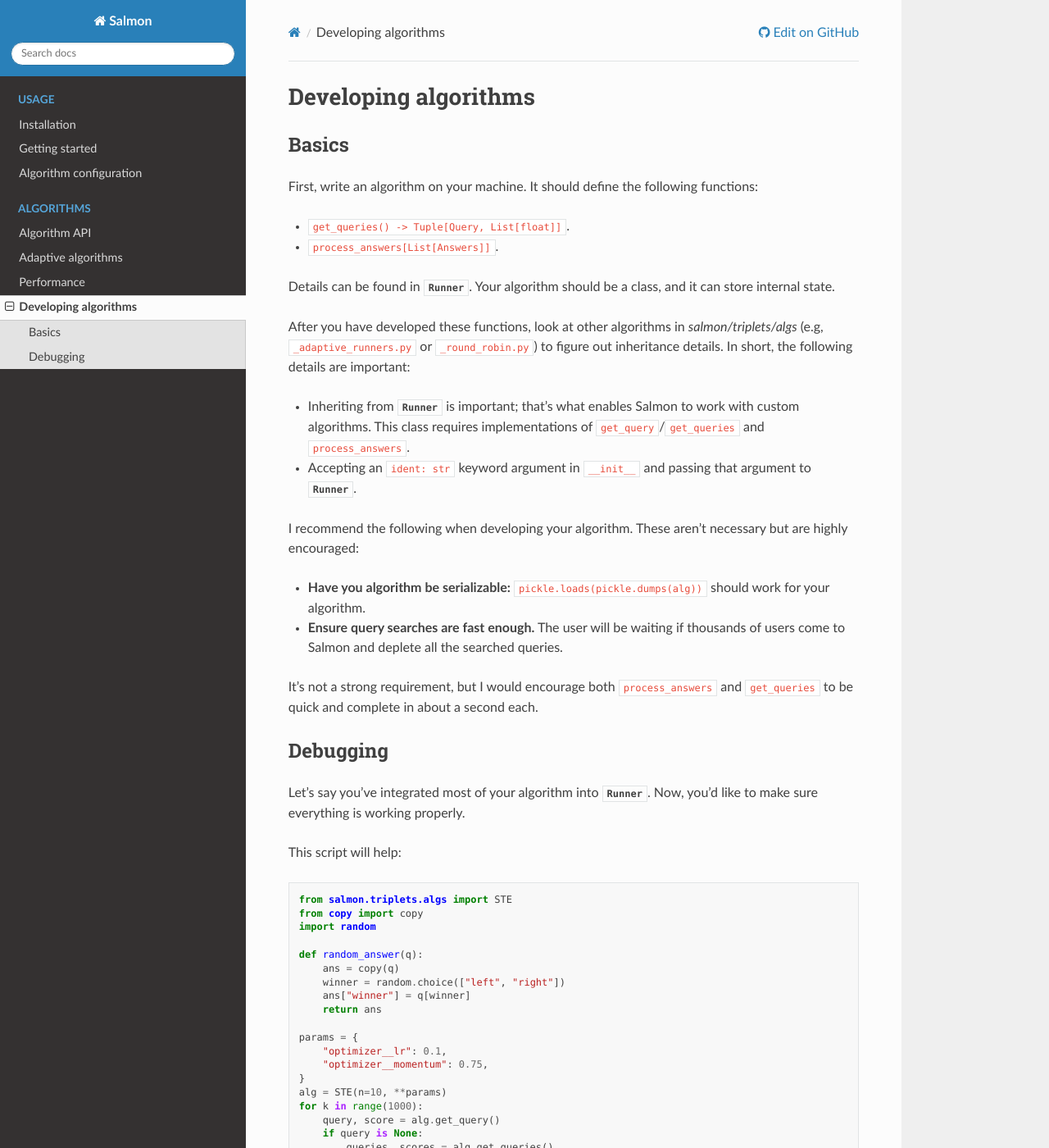
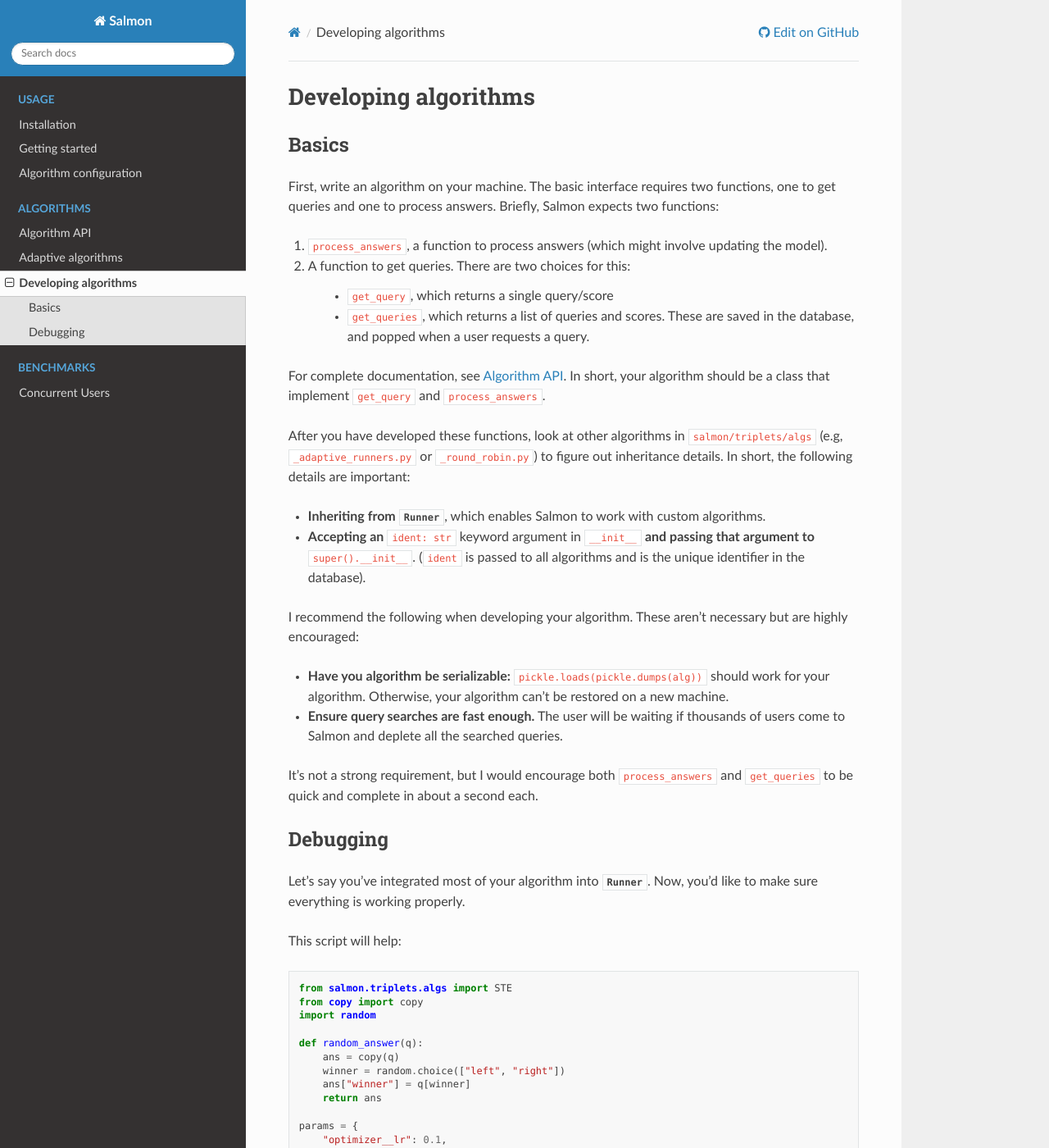
Before and after one commit to stsievert/salmon, a Sphinx documentation site: the page built from docs/source/developers.rst, in a window 1280 px wide and 1400 px high. Shown: the whole window at 82% size. Built offline with Sphinx 7.4.7 and the Read the Docs theme 2.0.0, drawn with Linux system fonts in a browser that asks for light colours; some of the changed text lies outside the part shown.

Commit message:
Doc refresh

```diff
--- a/docs/source/developers.rst
+++ b/docs/source/developers.rst
@@ -4,31 +4,39 @@
 Basics
 ------
 
-First, write an algorithm on your machine. It should define the following
-functions:
+First, write an algorithm on your machine. The basic interface requires two
+functions, one to get queries and one to process answers. Briefly, Salmon
+expects two functions:
 
-* ``get_queries() -> Tuple[Query, List[float]]``.
-* ``process_answers[List[Answers]]``.
+1. ``process_answers``, a function to process answers (which might involve
+   updating the model).
 
-Details can be found in :class:`~salmon.backend.alg.Runner`. Your algorithm should
-be a class, and it can store internal state.
+2. A function to get queries. There are two choices for this:
+
+    * ``get_query``, which returns a single query/score
+    * ``get_queries``, which returns a list of queries and scores. These are
+      saved in the database, and popped when a user requests a query.
+
+For complete documentation, see :ref:`alg-api`. In short, your algorithm should
+be a class that implement ``get_query`` and ``process_answers``.
 
 After you have developed these functions, look at other algorithms in
-`salmon/triplets/algs` (e.g, ``_adaptive_runners.py`` or ``_round_robin.py``)
+``salmon/triplets/algs`` (e.g, ``_adaptive_runners.py`` or ``_round_robin.py``)
 to figure out inheritance details. In short, the following details are
 important:
 
-* Inheriting from :class:`~salmon.backend.alg.Runner` is important; that's what
-  enables Salmon to work with custom algorithms. This class requires
-  implementations of ``get_query``/``get_queries`` and ``process_answers``.
-* Accepting an ``ident: str`` keyword argument in ``__init__`` and passing that
-  argument to :class:`~salmon.backend.alg.Runner`.
+* **Inheriting from** :class:`~salmon.backend.alg.Runner`, which enables Salmon
+  to work with custom algorithms.
+* **Accepting an** ``ident: str`` keyword argument in ``__init__`` **and
+  passing that argument to** ``super().__init__``. (``ident`` is passed to all
+  algorithms and is the unique identifier in the database).
 
 I recommend the following when developing your algorithm. These aren't
 necessary but are highly encouraged:
 
 * **Have you algorithm be serializable:** ``pickle.loads(pickle.dumps(alg))``
-  should work for your algorithm.
+  should work for your algorithm. Otherwise, your algorithm can't be restored
+  on a new machine.
 * **Ensure query searches are fast enough.** The user will be waiting if
   thousands of users come to Salmon and deplete all the searched queries.
 
@@ -60,7 +68,7 @@
        "optimizer__lr": 0.1,
        "optimizer__momentum": 0.75,
    }
-   alg = STE(n=10, **params)
+   alg = STE(n=10, **params)  # or your custom alg
    for k in range(1000):
        query, score = alg.get_query()
        if query is None:
--- a/docs/source/performance.rst
+++ b/docs/source/performance.rst
@@ -1,5 +1,5 @@
-Performance
-===========
+Concurrent Users
+================
 
 Salmon v0.2.3 can handle up to at least 100 simultaneous users interacting
 with the system and answering questions. Here's the setup:
```
Also changed, not shown: docs/source/api.rst (+70 -0 lines), docs/source/index.rst (+6 -1 lines).
